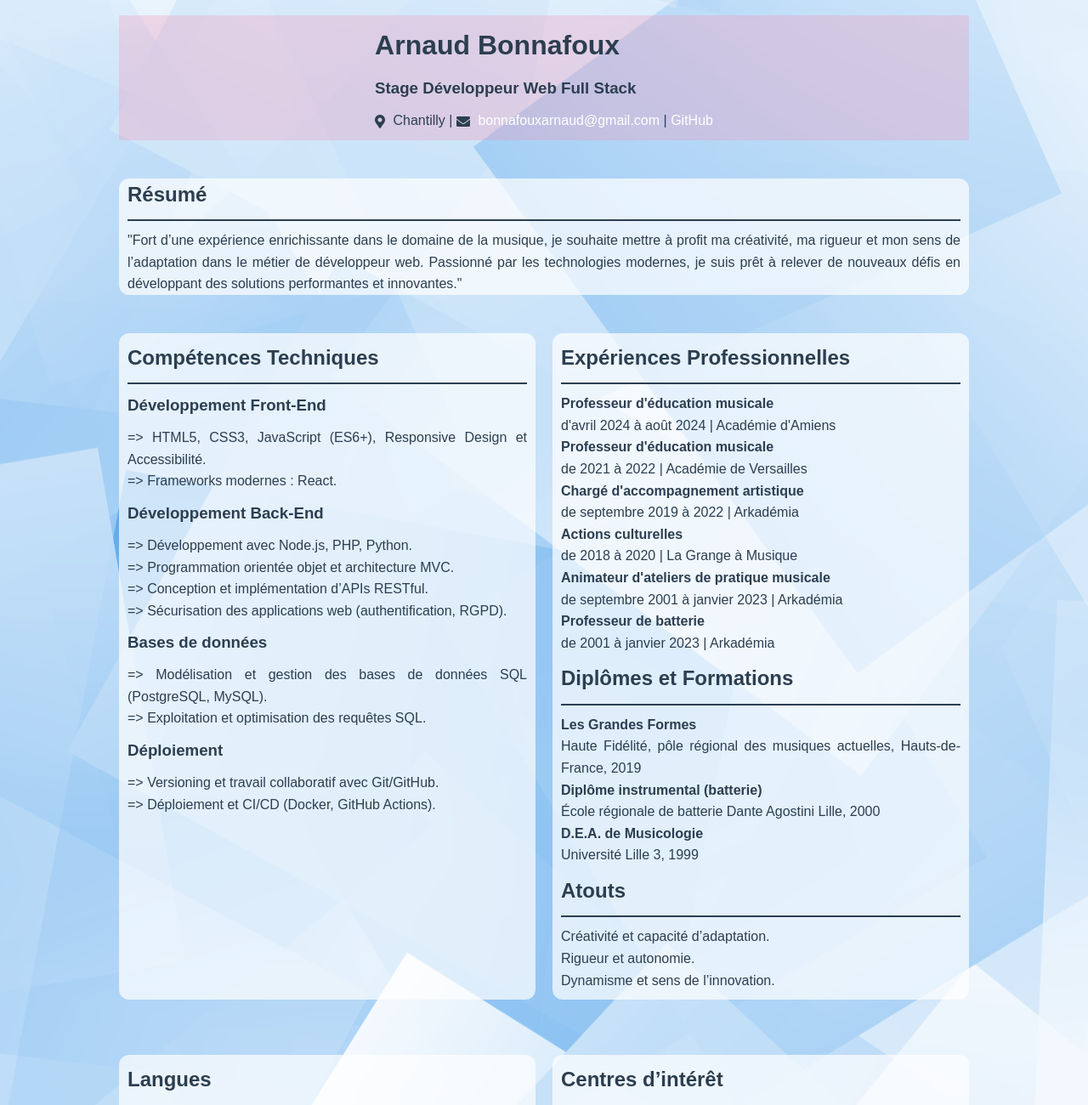
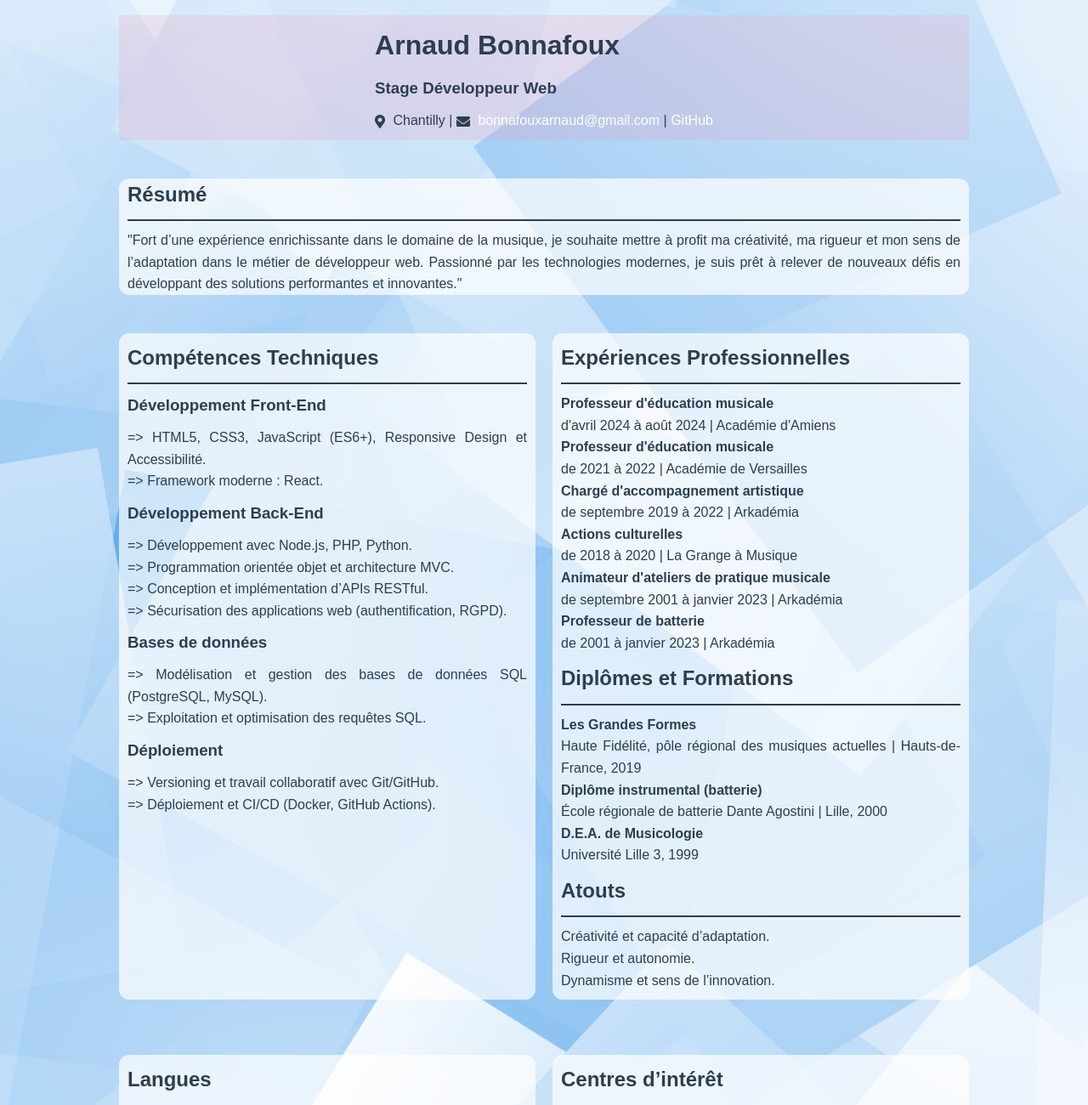
Before and after one commit to arnaudbonnafoux/cv, a plain HTML site: page index.html in a window 1280 px wide. Shown: the top 1300 px of the page at 85% size. Drawn offline with Linux system fonts and the light colour scheme.

Commit message:
modif_design

```diff
--- a/index.html
+++ b/index.html
@@ -36,7 +36,7 @@
                 background-color: transparent;
             }
             header {
-                background-color: rgba(240, 147, 178, 0.3);
+                background-color: rgba(240, 147, 178, 0.2);
                 display: flex;
                 justify-content: center;
                 align-items: center;
@@ -81,7 +81,7 @@
         <header>
             <div>
                 <h1>Arnaud Bonnafoux</h1>
-                <h3><strong>Stage Développeur Web Full Stack</strong></h3>
+                <h3><strong>Stage Développeur Web</strong></h3>
                 <p>
                     <i class="fas fa-map-marker-alt"></i> Chantilly |
                     <i class="fas fa-envelope"></i>
@@ -105,7 +105,7 @@
                 <h3>Développement Front-End</h3>
                 <p>
                 => HTML5, CSS3, JavaScript (ES6+), Responsive Design et Accessibilité.<br>
-                => Frameworks modernes : React.
+                => Framework moderne : React.
                 </p>
                 <h3>Développement Back-End</h3>
                 <p>
@@ -138,8 +138,8 @@
                 </p>
                 <h2>Diplômes et Formations</h2>
                 <p>
-                    <strong>Les Grandes Formes</strong><br>Haute Fidélité, pôle régional des musiques actuelles, Hauts-de-France, 2019<br>
-                    <strong>Diplôme instrumental (batterie)</strong><br>École régionale de batterie Dante Agostini Lille, 2000<br>
+                    <strong>Les Grandes Formes</strong><br>Haute Fidélité, pôle régional des musiques actuelles | Hauts-de-France, 2019<br>
+                    <strong>Diplôme instrumental (batterie)</strong><br>École régionale de batterie Dante Agostini | Lille, 2000<br>
                     <strong>D.E.A. de Musicologie</strong><br>Université Lille 3, 1999
                 </p>
                 <h2>Atouts</h2>
```
